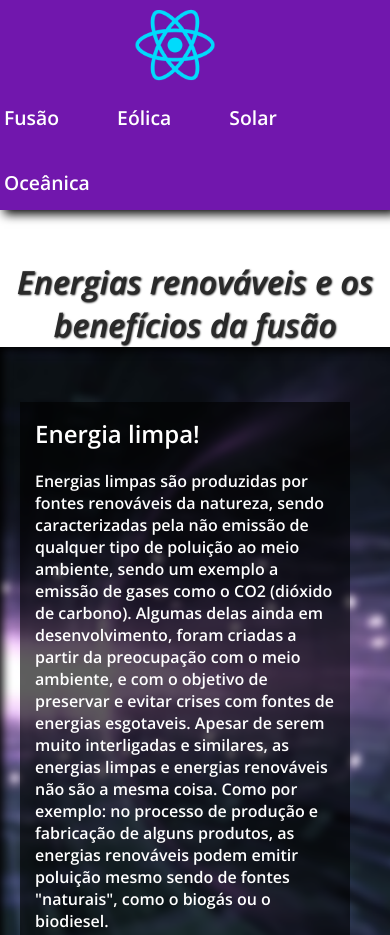
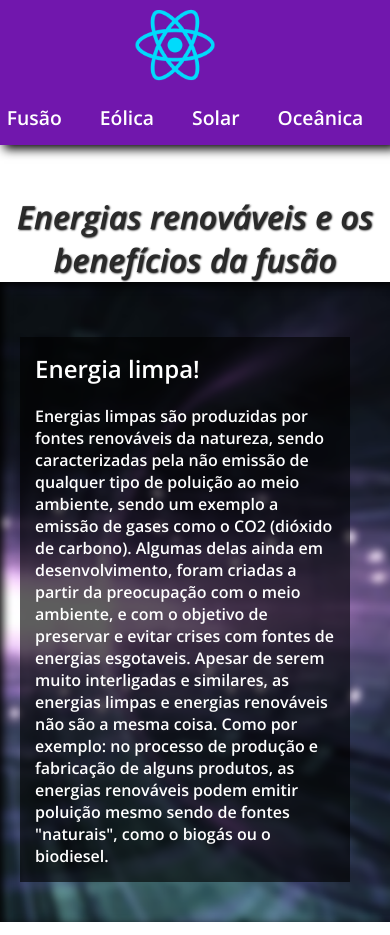
Before and after one commit to Fabricio-Gabriel/APS-PWR, a plain HTML site: page index.html in a window 390 px wide. Shown: the top 935 px of the page. Drawn offline with nearby package versions, Linux system fonts and the light colour scheme.

Commit message:
ajustando listas

```diff
--- a/CSS/style.css
+++ b/CSS/style.css
@@ -39,6 +39,7 @@ nav {
     box-shadow: 4px 4px 10px black;
     padding-bottom: 10px;
     font-weight: bolder;
+    gap: 0px;
 
 
 }
@@ -84,6 +85,10 @@ a {
 @media screen and (max-width: 600px) {
     nav {
         width: 100%;
+    }
+
+    .listas-nav {
+        margin: 0;
     }
 }
 
```
